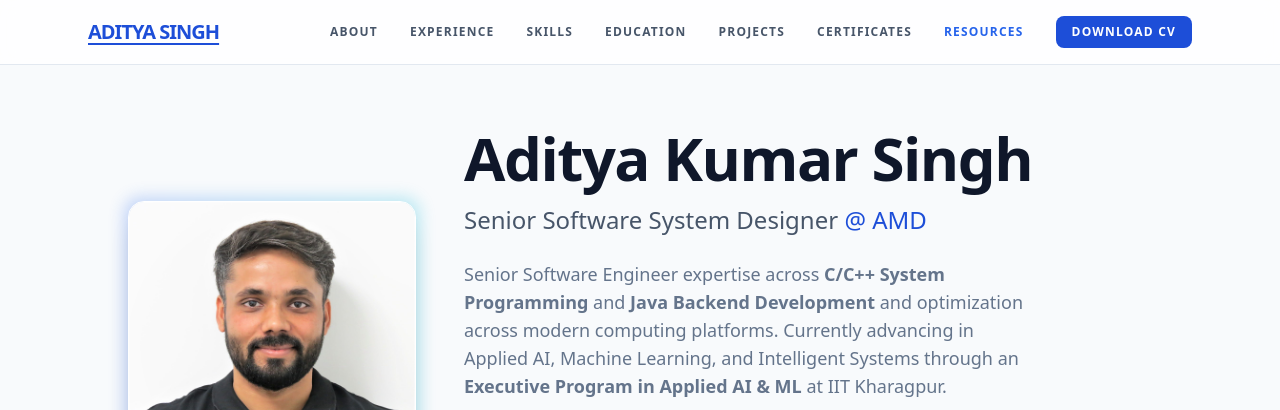
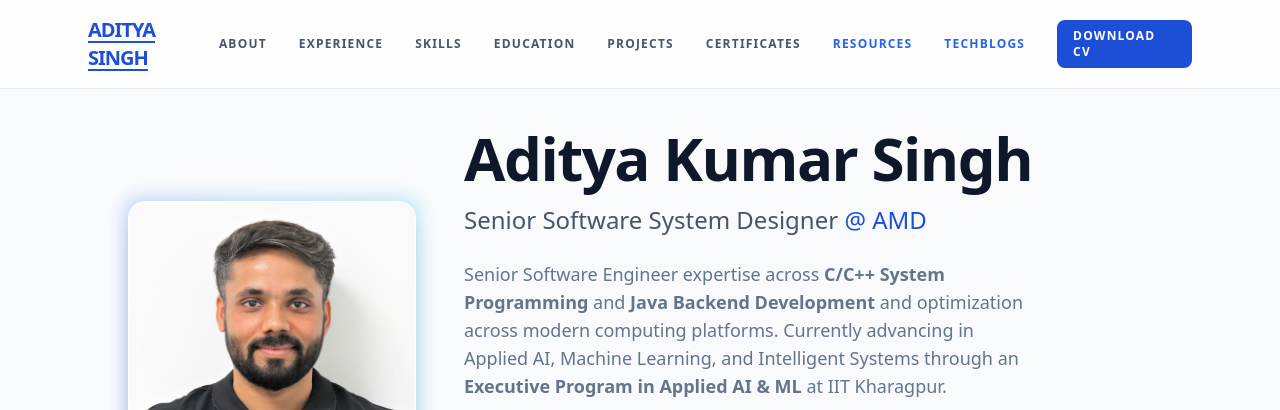
Before and after one commit to rsys-adsingh/rsys-adsingh.github.io, a plain HTML site: page index.html in a window 1280 px wide. Shown: the top 410 px of the page. Drawn offline with nearby package versions, Linux system fonts and the light colour scheme.

Commit message:
Update index.html

```diff
--- a/index.html
+++ b/index.html
@@ -32,6 +32,7 @@
                 <a href="#projects" class="hover:text-blue-700 transition">Projects</a>
                 <a href="#certifications" class="hover:text-blue-700 transition">Certificates</a>
                 <a href="studyresources.html" class="hover:text-blue-700 transition font-bold text-blue-600">Resources</a>
+                <a href="techblogs.html" class="hover:text-blue-700 transition font-bold text-blue-600">TechBlogs</a>
                 <a href="Aditya_Singh_Resume.pdf" target="_blank" class="bg-blue-700 text-white px-4 py-2 rounded-lg hover:bg-blue-800 transition">Download CV</a>
             </div>
 
@@ -48,6 +49,7 @@
             <a href="#projects" class="block hover:text-blue-700">Projects</a>
             <a href="#certifications" class="block hover:text-blue-700">Certificates</a>
             <a href="studyresources.html" class="block text-blue-600">Resources</a>
+            <a href="techblogs.html" class="block text-blue-600">TechBlogs</a>
             <a href="Aditya_Singh_Resume.pdf" target="_blank" class="block text-blue-700 underline">Download CV</a>
         </div>
     </nav>
```
